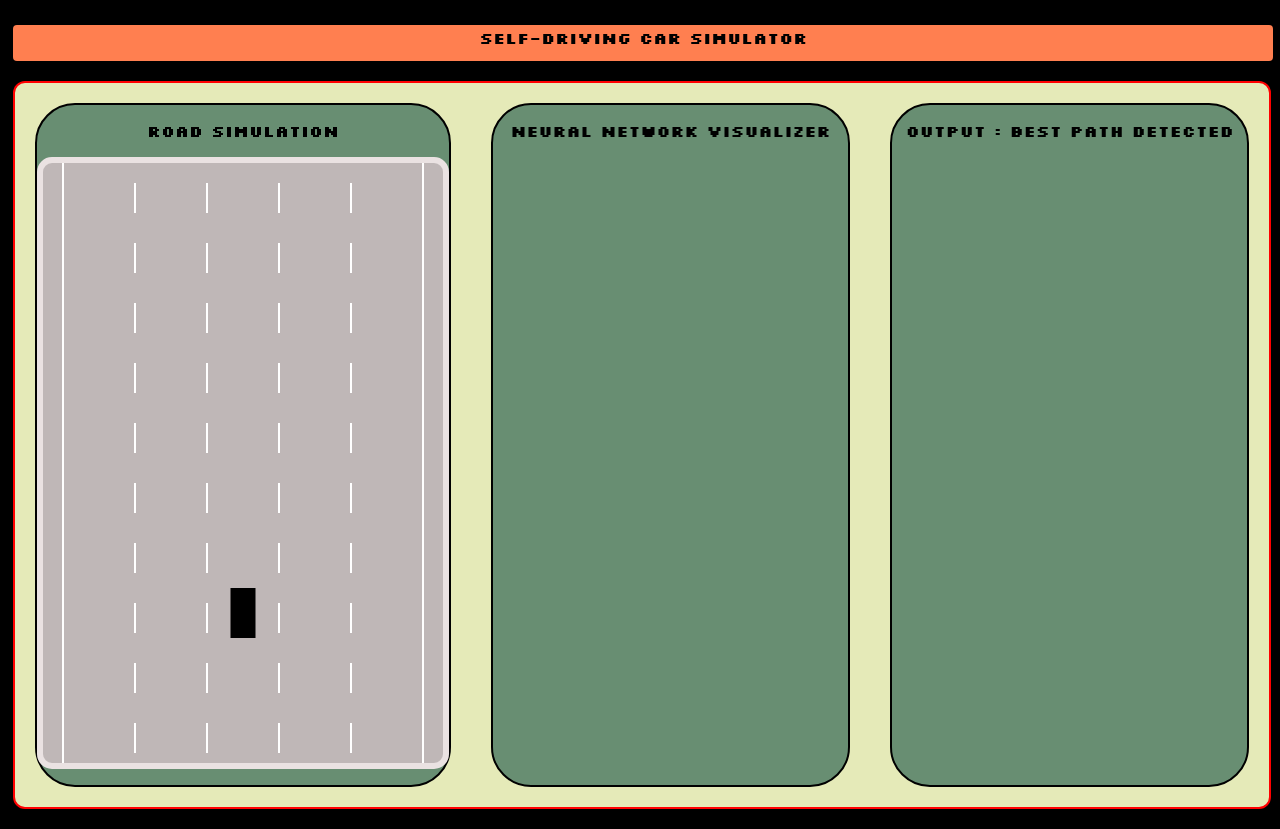
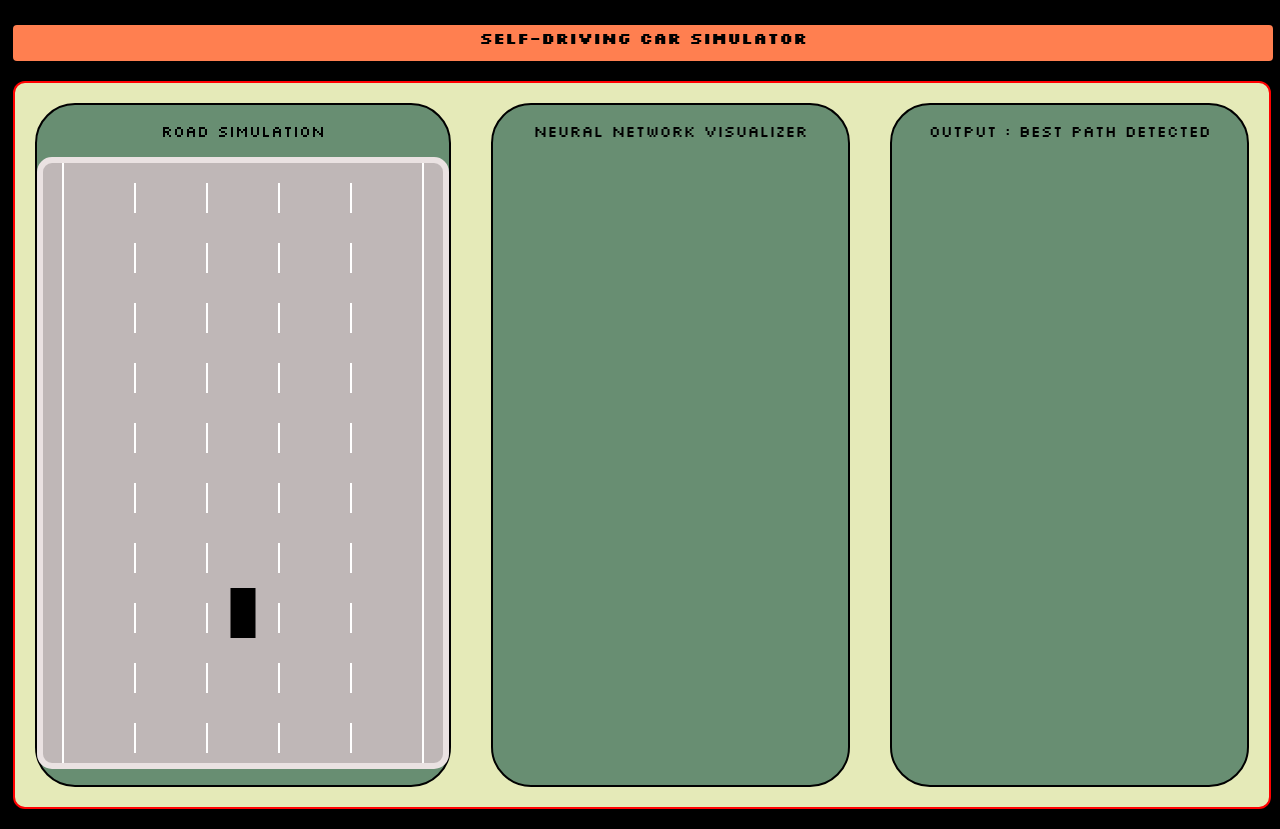
Before and after one commit to Malviyaaadarsh/self-driving-car-simulation, a plain HTML site: page index.html in a window 1280 px wide. Drawn offline with Linux system fonts and the light colour scheme.

Commit message:
Update index.html

```diff
--- a/index.html
+++ b/index.html
@@ -18,19 +18,19 @@
   <div class="container">
     <div class="simulation-window">
       <div>
-        <p class="silkscreen-bold">Road Simulation</p>
+        <p class="silkscreen-regular">Road Simulation</p>
       </div>
       <canvas id="road-canvas"></canvas>
     </div>
     <div class="simulation-window">
       <div>
-        <p class="silkscreen-bold">Neural Network Visualizer</p>
+        <p class="silkscreen-regular">Neural Network Visualizer</p>
       </div>
       <canvas id="neural-canvas"></canvas>
     </div>
     <div class="simulation-window">
       <div>
-        <p class="silkscreen-bold">Output : Best Path Detected</p>
+        <p class="silkscreen-regular">Output : Best Path Detected</p>
       </div>
       <canvas id="output-canvas"></canvas>
     </div>
```
